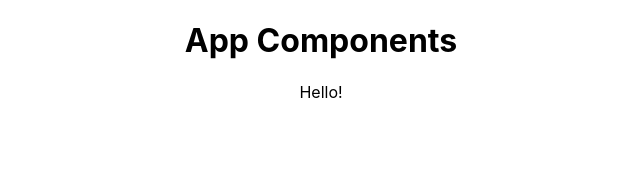
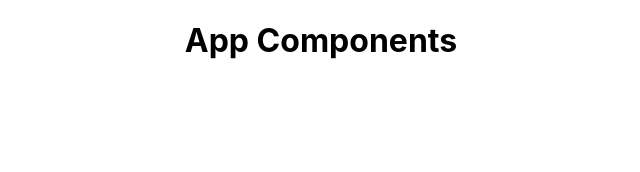
Before and after one commit to CoderZENNXX/me-blog, a React (Create React App) app: page / in a window 1280 px wide. Shown: the top 172 px of the page, without its empty margins (319-959 px from the left). Built offline with nearby package versions, Linux system fonts and the light colour scheme.

Commit message:
part 1 to 3

```diff
--- a/src/App.js
+++ b/src/App.js
@@ -6,7 +6,6 @@ function App() {
     <div className="App">
       <div className="content">
         <h1>App Components</h1>
-        <p>Hello!</p>
       </div>
     </div>
   );
```
